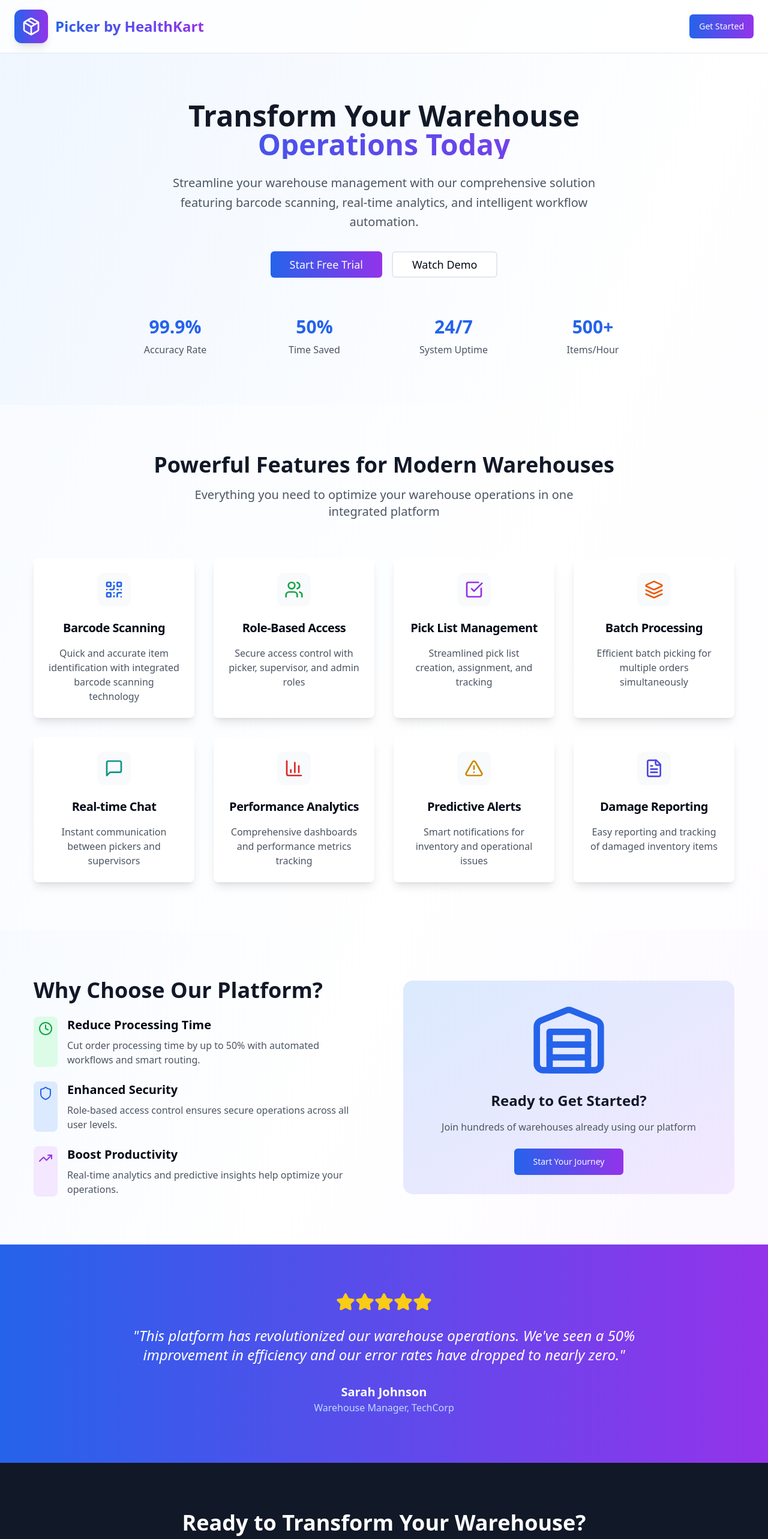
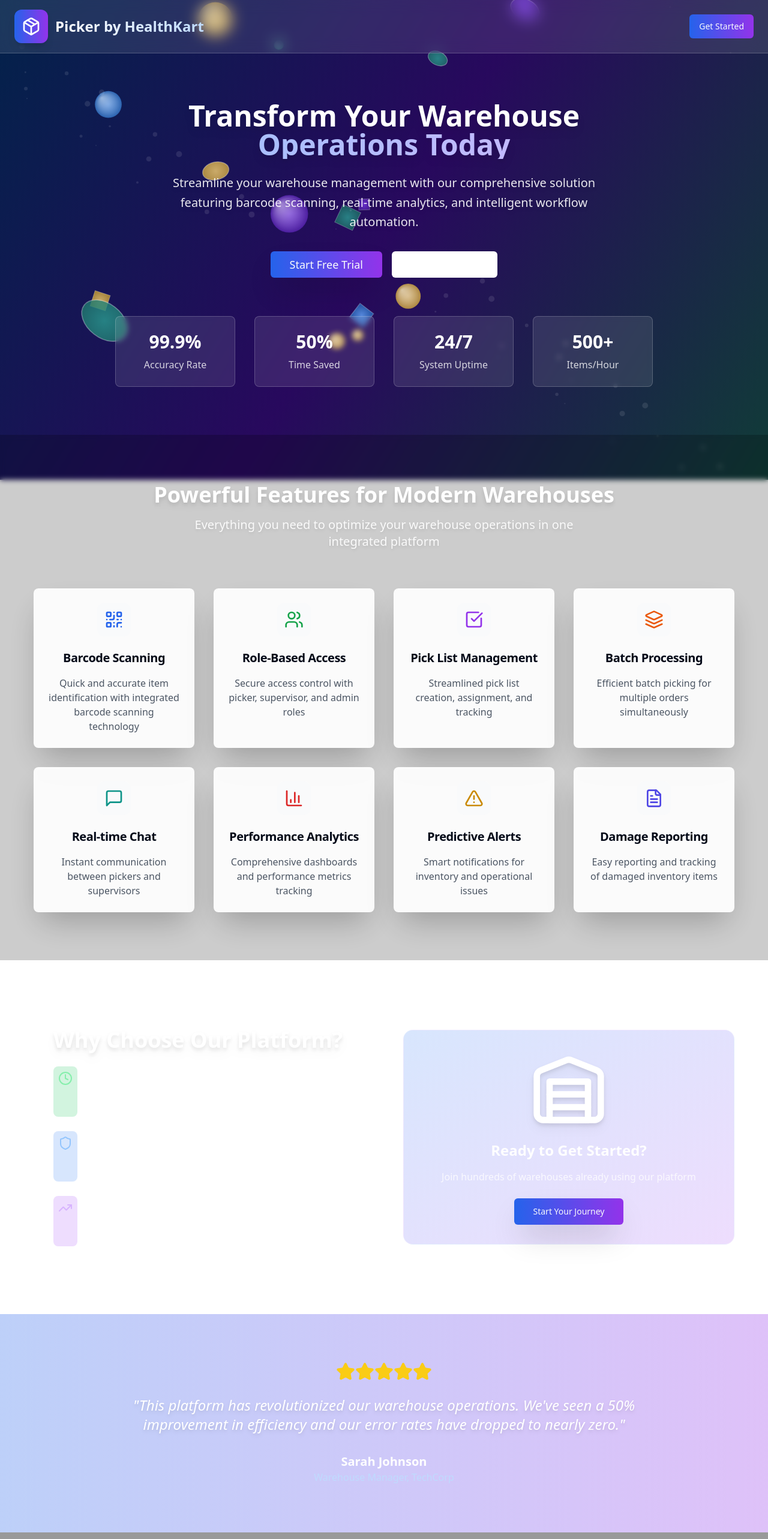
Before and after one commit to Er-Vishal-123/picker-by-healthkart, a React (Vite) app: page / in a window 1280 px wide. Shown: the top 2566 px of the page at 60% size. Built offline with nearby package versions, Linux system fonts and the light colour scheme.

Commit message:
Add 3D background to landing and auth pages
Implemented a dynamic 3D background effect on the landing and authentication pages, enhancing visual appeal and user experience.

```diff
--- /dev/null
+++ b/src/components/ui/animated-background.tsx
@@ -0,0 +1,171 @@
+
+import { useEffect, useRef } from 'react';
+
+const AnimatedBackground = () => {
+  const canvasRef = useRef<HTMLCanvasElement>(null);
+
+  useEffect(() => {
+    const canvas = canvasRef.current;
+    if (!canvas) return;
+
+    const ctx = canvas.getContext('2d');
+    if (!ctx) return;
+
+    // Set canvas size
+    const resizeCanvas = () => {
+      canvas.width = window.innerWidth;
+      canvas.height = window.innerHeight;
+    };
+    resizeCanvas();
+    window.addEventListener('resize', resizeCanvas);
+
+    // 3D objects for warehouse theme
+    const objects: Array<{
+      x: number;
+      y: number;
+      z: number;
+      rotX: number;
+      rotY: number;
+      rotZ: number;
+      size: number;
+      type: 'box' | 'cylinder' | 'sphere';
+      color: string;
+      speed: number;
+    }> = [];
+
+    // Initialize objects
+    for (let i = 0; i < 15; i++) {
+      objects.push({
+        x: Math.random() * canvas.width,
+        y: Math.random() * canvas.height,
+        z: Math.random() * 500 + 100,
+        rotX: Math.random() * Math.PI * 2,
+        rotY: Math.random() * Math.PI * 2,
+        rotZ: Math.random() * Math.PI * 2,
+        size: Math.random() * 80 + 40,
+        type: ['box', 'cylinder', 'sphere'][Math.floor(Math.random() * 3)] as 'box' | 'cylinder' | 'sphere',
+        color: ['hsl(213, 94%, 68%)', 'hsl(262, 83%, 58%)', 'hsl(173, 58%, 39%)', 'hsl(43, 89%, 70%)'][Math.floor(Math.random() * 4)],
+        speed: Math.random() * 0.02 + 0.005
+      });
+    }
+
+    let animationId: number;
+    let time = 0;
+
+    const animate = () => {
+      time += 0.01;
+
+      // Clear canvas with gradient background
+      const gradient = ctx.createLinearGradient(0, 0, canvas.width, canvas.height);
+      gradient.addColorStop(0, 'hsl(213, 94%, 15%)');
+      gradient.addColorStop(0.5, 'hsl(262, 83%, 20%)');
+      gradient.addColorStop(1, 'hsl(173, 58%, 15%)');
+
+      ctx.fillStyle = gradient;
+      ctx.fillRect(0, 0, canvas.width, canvas.height);
+
+      // Update and draw objects
+      objects.forEach((obj, index) => {
+        // Update rotation
+        obj.rotX += obj.speed;
+        obj.rotY += obj.speed * 1.2;
+        obj.rotZ += obj.speed * 0.8;
+
+        // Update position with floating motion
+        obj.y += Math.sin(time + index) * 0.5;
+        obj.x += Math.cos(time * 0.5 + index) * 0.3;
+
+        // Wrap around screen
+        if (obj.x > canvas.width + 100) obj.x = -100;
+        if (obj.x < -100) obj.x = canvas.width + 100;
+        if (obj.y > canvas.height + 100) obj.y = -100;
+        if (obj.y < -100) obj.y = canvas.height + 100;
+
+        // Calculate 3D projection
+        const perspective = 800;
+        const scale = perspective / (perspective + obj.z);
+        const x = obj.x * scale;
+        const y = obj.y * scale;
+        const size = obj.size * scale;
+
+        ctx.save();
+        ctx.translate(x, y);
+        ctx.scale(scale, scale);
+
+        // Set up gradient for 3D effect
+        const objGradient = ctx.createRadialGradient(0, 0, 0, 0, 0, size);
+        objGradient.addColorStop(0, obj.color);
+        objGradient.addColorStop(1, obj.color.replace('68%)', '30%)').replace('58%)', '25%)').replace('39%)', '20%)').replace('70%)', '35%)'));
+
+        ctx.fillStyle = objGradient;
+        ctx.globalAlpha = 0.8;
+
+        // Draw different shapes based on type
+        if (obj.type === 'box') {
+          ctx.rotate(obj.rotZ);
+          ctx.fillRect(-size/2, -size/2, size, size);
+
+          // Add wireframe effect
+          ctx.strokeStyle = 'rgba(255, 255, 255, 0.3)';
+          ctx.lineWidth = 2;
+          ctx.strokeRect(-size/2, -size/2, size, size);
+        } else if (obj.type === 'cylinder') {
+          ctx.rotate(obj.rotY);
+          ctx.beginPath();
+          ctx.ellipse(0, 0, size/2, size/3, 0, 0, Math.PI * 2);
+          ctx.fill();
+
+          // Add highlight
+          ctx.strokeStyle = 'rgba(255, 255, 255, 0.4)';
+          ctx.lineWidth = 2;
+          ctx.stroke();
+        } else {
+          // Sphere
+          ctx.beginPath();
+          ctx.arc(0, 0, size/2, 0, Math.PI * 2);
+          ctx.fill();
+
+          // Add shine effect
+          const shineGradient = ctx.createRadialGradient(-size/4, -size/4, 0, 0, 0, size/2);
+          shineGradient.addColorStop(0, 'rgba(255, 255, 255, 0.6)');
+          shineGradient.addColorStop(1, 'rgba(255, 255, 255, 0)');
+          ctx.fillStyle = shineGradient;
+          ctx.fill();
+        }
+
+        ctx.restore();
+      });
+
+      // Add floating particles
+      ctx.fillStyle = 'rgba(255, 255, 255, 0.1)';
+      for (let i = 0; i < 50; i++) {
+        const particleX = (Math.sin(time + i) * 100 + canvas.width/2 + i * 20) % canvas.width;
+        const particleY = (Math.cos(time * 0.8 + i) * 50 + canvas.height/2 + i * 15) % canvas.height;
+        const particleSize = Math.sin(time + i) * 2 + 3;
+
+        ctx.beginPath();
+        ctx.arc(particleX, particleY, particleSize, 0, Math.PI * 2);
+        ctx.fill();
+      }
+
+      animationId = requestAnimationFrame(animate);
+    };
+
+    animate();
+
+    return () => {
+      window.removeEventListener('resize', resizeCanvas);
+      cancelAnimationFrame(animationId);
+    };
+  }, []);
+
+  return (
+    <canvas
+      ref={canvasRef}
+      className="fixed inset-0 w-full h-full pointer-events-none"
+      style={{ zIndex: -1 }}
+    />
+  );
+};
+
+export default AnimatedBackground;
--- a/src/pages/Landing.tsx
+++ b/src/pages/Landing.tsx
@@ -1,6 +1,7 @@
 
 import { Button } from '@/components/ui/button';
 import { Card, CardContent, CardHeader, CardTitle } from '@/components/ui/card';
+import AnimatedBackground from '@/components/ui/animated-background';
 import {
   Package,
   Warehouse,
@@ -73,21 +74,23 @@ const Landing = () => {
   ];
 
   return (
-    <div className="min-h-screen bg-gradient-to-br from-blue-50 via-white to-purple-50">
+    <div className="min-h-screen relative overflow-hidden">
+      <AnimatedBackground />
+
       {/* Header */}
-      <header className="bg-white/80 backdrop-blur-sm border-b sticky top-0 z-50">
+      <header className="bg-white/10 backdrop-blur-md border-b border-white/20 sticky top-0 z-50">
         <div className="container mx-auto px-6 py-4 flex justify-between items-center">
           <div className="flex items-center gap-3">
             <div className="p-3 bg-gradient-to-r from-blue-600 to-purple-600 rounded-xl shadow-lg">
               <Package className="h-8 w-8 text-white" />
             </div>
-            <h1 className="text-2xl font-bold bg-gradient-to-r from-blue-600 to-purple-600 bg-clip-text text-transparent">
+            <h1 className="text-2xl font-bold bg-gradient-to-r from-white to-blue-200 bg-clip-text text-transparent">
               Picker by HealthKart
             </h1>
           </div>
           <Button
             onClick={() => navigate('/auth')}
-            className="bg-gradient-to-r from-blue-600 to-purple-600 hover:from-blue-700 hover:to-purple-700"
+            className="bg-gradient-to-r from-blue-600 to-purple-600 hover:from-blue-700 hover:to-purple-700 backdrop-blur-sm"
           >
             Get Started
           </Button>
@@ -95,16 +98,16 @@ const Landing = () => {
       </header>
 
       {/* Hero Section */}
-      <section className="py-20 px-6">
+      <section className="py-20 px-6 relative z-10">
         <div className="container mx-auto text-center">
           <div className="mb-8">
-            <h2 className="text-5xl font-bold text-gray-900 mb-6">
+            <h2 className="text-5xl font-bold text-white mb-6 drop-shadow-lg">
               Transform Your Warehouse
-              <span className="block bg-gradient-to-r from-blue-600 to-purple-600 bg-clip-text text-transparent">
+              <span className="block bg-gradient-to-r from-blue-300 to-purple-300 bg-clip-text text-transparent">
                 Operations Today
               </span>
             </h2>
-            <p className="text-xl text-gray-600 max-w-3xl mx-auto leading-relaxed">
+            <p className="text-xl text-white/90 max-w-3xl mx-auto leading-relaxed drop-shadow-md">
               Streamline your warehouse management with our comprehensive solution featuring
               barcode scanning, real-time analytics, and intelligent workflow automation.
             </p>
@@ -114,14 +117,14 @@ const Landing = () => {
             <Button
               size="lg"
               onClick={() => navigate('/auth')}
-              className="bg-gradient-to-r from-blue-600 to-purple-600 hover:from-blue-700 hover:to-purple-700 text-lg px-8 py-4"
+              className="bg-gradient-to-r from-blue-600 to-purple-600 hover:from-blue-700 hover:to-purple-700 text-lg px-8 py-4 backdrop-blur-sm shadow-2xl"
             >
               Start Free Trial
             </Button>
             <Button
               size="lg"
               variant="outline"
-              className="text-lg px-8 py-4 border-2"
+              className="text-lg px-8 py-4 border-2 border-white/30 text-white hover:bg-white/10 backdrop-blur-sm"
             >
               Watch Demo
             </Button>
@@ -130,9 +133,9 @@ const Landing = () => {
           {/* Stats */}
           <div className="grid grid-cols-2 md:grid-cols-4 gap-8 max-w-4xl mx-auto">
             {stats.map((stat, index) => (
-              <div key={index} className="text-center">
-                <div className="text-3xl font-bold text-blue-600 mb-2">{stat.number}</div>
-                <div className="text-gray-600">{stat.label}</div>
+              <div key={index} className="text-center backdrop-blur-sm bg-white/10 rounded-lg p-6 border border-white/20">
+                <div className="text-3xl font-bold text-white mb-2">{stat.number}</div>
+                <div className="text-white/80">{stat.label}</div>
               </div>
             ))}
           </div>
@@ -140,20 +143,20 @@ const Landing = () => {
       </section>
 
       {/* Features Section */}
-      <section className="py-20 px-6 bg-white/50">
+      <section className="py-20 px-6 bg-black/20 backdrop-blur-sm relative z-10">
         <div className="container mx-auto">
           <div className="text-center mb-16">
-            <h3 className="text-4xl font-bold text-gray-900 mb-4">
+            <h3 className="text-4xl font-bold text-white mb-4 drop-shadow-lg">
               Powerful Features for Modern Warehouses
             </h3>
-            <p className="text-xl text-gray-600 max-w-2xl mx-auto">
+            <p className="text-xl text-white/90 max-w-2xl mx-auto drop-shadow-md">
               Everything you need to optimize your warehouse operations in one integrated platform
             </p>
           </div>
 
           <div className="grid md:grid-cols-2 lg:grid-cols-4 gap-8">
             {features.map((feature, index) => (
-              <Card key={index} className="border-0 shadow-lg hover:shadow-xl transition-shadow duration-300">
+              <Card key={index} className="border-0 shadow-2xl hover:shadow-3xl transition-all duration-300 bg-white/95 backdrop-blur-sm hover:scale-105">
                 <CardHeader className="text-center pb-4">
                   <div className="mx-auto mb-4 p-3 bg-gray-50 rounded-xl w-fit">
                     {feature.icon}
@@ -170,52 +173,52 @@ const Landing = () => {
       </section>
 
       {/* Benefits Section */}
-      <section className="py-20 px-6">
+      <section className="py-20 px-6 relative z-10">
         <div className="container mx-auto">
           <div className="grid lg:grid-cols-2 gap-16 items-center">
-            <div>
-              <h3 className="text-4xl font-bold text-gray-900 mb-6">
+            <div className="backdrop-blur-sm bg-white/10 rounded-2xl p-8 border border-white/20">
+              <h3 className="text-4xl font-bold text-white mb-6 drop-shadow-lg">
                 Why Choose Our Platform?
               </h3>
               <div className="space-y-6">
                 <div className="flex gap-4">
-                  <div className="p-2 bg-green-100 rounded-lg">
-                    <Clock className="h-6 w-6 text-green-600" />
+                  <div className="p-2 bg-green-500/20 rounded-lg backdrop-blur-sm">
+                    <Clock className="h-6 w-6 text-green-300" />
                   </div>
                   <div>
-                    <h4 className="text-xl font-semibold mb-2">Reduce Processing Time</h4>
-                    <p className="text-gray-600">Cut order processing time by up to 50% with automated workflows and smart routing.</p>
+                    <h4 className="text-xl font-semibold mb-2 text-white">Reduce Processing Time</h4>
+                    <p className="text-white/80">Cut order processing time by up to 50% with automated workflows and smart routing.</p>
                   </div>
                 </div>
                 <div className="flex gap-4">
-                  <div className="p-2 bg-blue-100 rounded-lg">
-                    <Shield className="h-6 w-6 text-blue-600" />
+                  <div className="p-2 bg-blue-500/20 rounded-lg backdrop-blur-sm">
+                    <Shield className="h-6 w-6 text-blue-300" />
                   </div>
                   <div>
-                    <h4 className="text-xl font-semibold mb-2">Enhanced Security</h4>
-                    <p className="text-gray-600">Role-based access control ensures secure operations across all user levels.</p>
+                    <h4 className="text-xl font-semibold mb-2 text-white">Enhanced Security</h4>
+                    <p className="text-white/80">Role-based access control ensures secure operations across all user levels.</p>
                   </div>
                 </div>
                 <div className="flex gap-4">
-                  <div className="p-2 bg-purple-100 rounded-lg">
-                    <TrendingUp className="h-6 w-6 text-purple-600" />
+                  <div className="p-2 bg-purple-500/20 rounded-lg backdrop-blur-sm">
+                    <TrendingUp className="h-6 w-6 text-purple-300" />
                   </div>
                   <div>
-                    <h4 className="text-xl font-semibold mb-2">Boost Productivity</h4>
-                    <p className="text-gray-600">Real-time analytics and predictive insights help optimize your operations.</p>
+                    <h4 className="text-xl font-semibold mb-2 text-white">Boost Productivity</h4>
+                    <p className="text-white/80">Real-time analytics and predictive insights help optimize your operations.</p>
                   </div>
                 </div>
               </div>
             </div>
-            <div className="bg-gradient-to-br from-blue-100 to-purple-100 rounded-2xl p-8">
+            <div className="bg-gradient-to-br from-blue-500/20 to-purple-500/20 rounded-2xl p-8 backdrop-blur-sm border border-white/20">
               <div className="text-center">
-                <Warehouse className="h-32 w-32 mx-auto text-blue-600 mb-6" />
-                <h4 className="text-2xl font-bold text-gray-900 mb-4">Ready to Get Started?</h4>
-                <p className="text-gray-600 mb-6">Join hundreds of warehouses already using our platform</p>
+                <Warehouse className="h-32 w-32 mx-auto text-white mb-6 drop-shadow-lg" />
+                <h4 className="text-2xl font-bold text-white mb-4">Ready to Get Started?</h4>
+                <p className="text-white/80 mb-6">Join hundreds of warehouses already using our platform</p>
                 <Button
                   size="lg"
                   onClick={() => navigate('/auth')}
-                  className="bg-gradient-to-r from-blue-600 to-purple-600 hover:from-blue-700 hover:to-purple-700"
+                  className="bg-gradient-to-r from-blue-600 to-purple-600 hover:from-blue-700 hover:to-purple-700 shadow-2xl"
                 >
                   Start Your Journey
                 </Button>
@@ -226,7 +229,7 @@ const Landing = () => {
       </section>
 
       {/* Testimonial Section */}
-      <section className="py-20 px-6 bg-gradient-to-r from-blue-600 to-purple-600">
+      <section className="py-20 px-6 bg-gradient-to-r from-blue-600/30 to-purple-600/30 backdrop-blur-sm relative z-10">
         <div className="container mx-auto text-center text-white">
           <div className="max-w-4xl mx-auto">
             <div className="flex justify-center mb-6">
@@ -234,7 +237,7 @@ const Landing = () => {
                 <Star key={i} className="h-8 w-8 fill-current text-yellow-400" />
               ))}
             </div>
-            <blockquote className="text-2xl font-light mb-8 italic">
+            <blockquote className="text-2xl font-light mb-8 italic drop-shadow-md">
               "This platform has revolutionized our warehouse operations. We've seen a 50% improvement
               in efficiency and our error rates have dropped to nearly zero."
             </blockquote>
@@ -247,16 +250,16 @@ const Landing = () => {
       </section>
 
       {/* CTA Section */}
-      <section className="py-20 px-6 bg-gray-900 text-white">
+      <section className="py-20 px-6 bg-black/40 backdrop-blur-sm text-white relative z-10">
         <div className="container mx-auto text-center">
-          <h3 className="text-4xl font-bold mb-6">Ready to Transform Your Warehouse?</h3>
-          <p className="text-xl text-gray-300 mb-8 max-w-2xl mx-auto">
+          <h3 className="text-4xl font-bold mb-6 drop-shadow-lg">Ready to Transform Your Warehouse?</h3>
+          <p className="text-xl text-white/90 mb-8 max-w-2xl mx-auto drop-shadow-md">
             Start your free trial today and experience the future of warehouse management.
           </p>
           <Button
             size="lg"
             onClick={() => navigate('/auth')}
-            className="bg-gradient-to-r from-blue-600 to-purple-600 hover:from-blue-700 hover:to-purple-700 text-lg px-8 py-4"
+            className="bg-gradient-to-r from-blue-600 to-purple-600 hover:from-blue-700 hover:to-purple-700 text-lg px-8 py-4 shadow-2xl"
           >
             Get Started Free
           </Button>
@@ -264,7 +267,7 @@ const Landing = () => {
       </section>
 
       {/* Footer */}
-      <footer className="bg-gray-800 text-white py-12 px-6">
+      <footer className="bg-black/60 backdrop-blur-sm text-white py-12 px-6 relative z-10">
         <div className="container mx-auto">
           <div className="grid md:grid-cols-4 gap-8">
             <div>
```
Also changed, not shown: src/components/AuthForm.tsx (+7 -4 lines).
